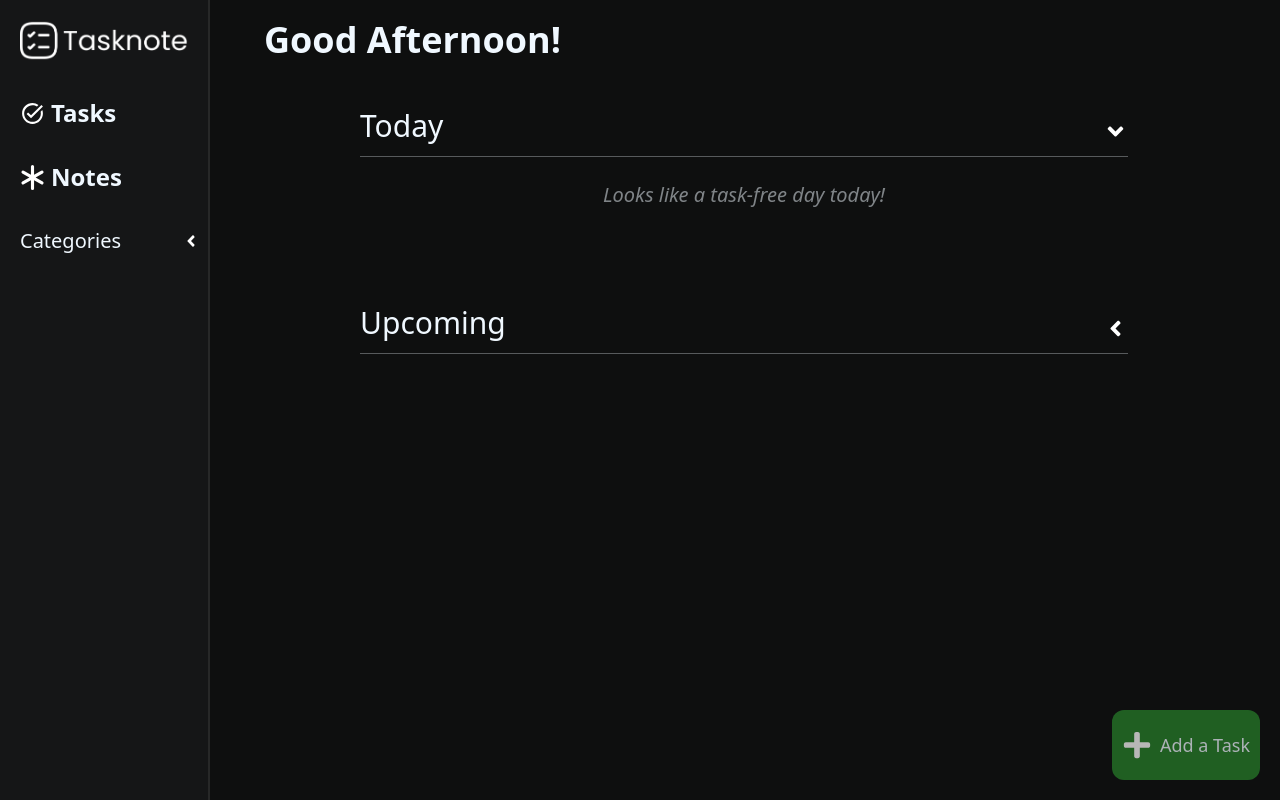
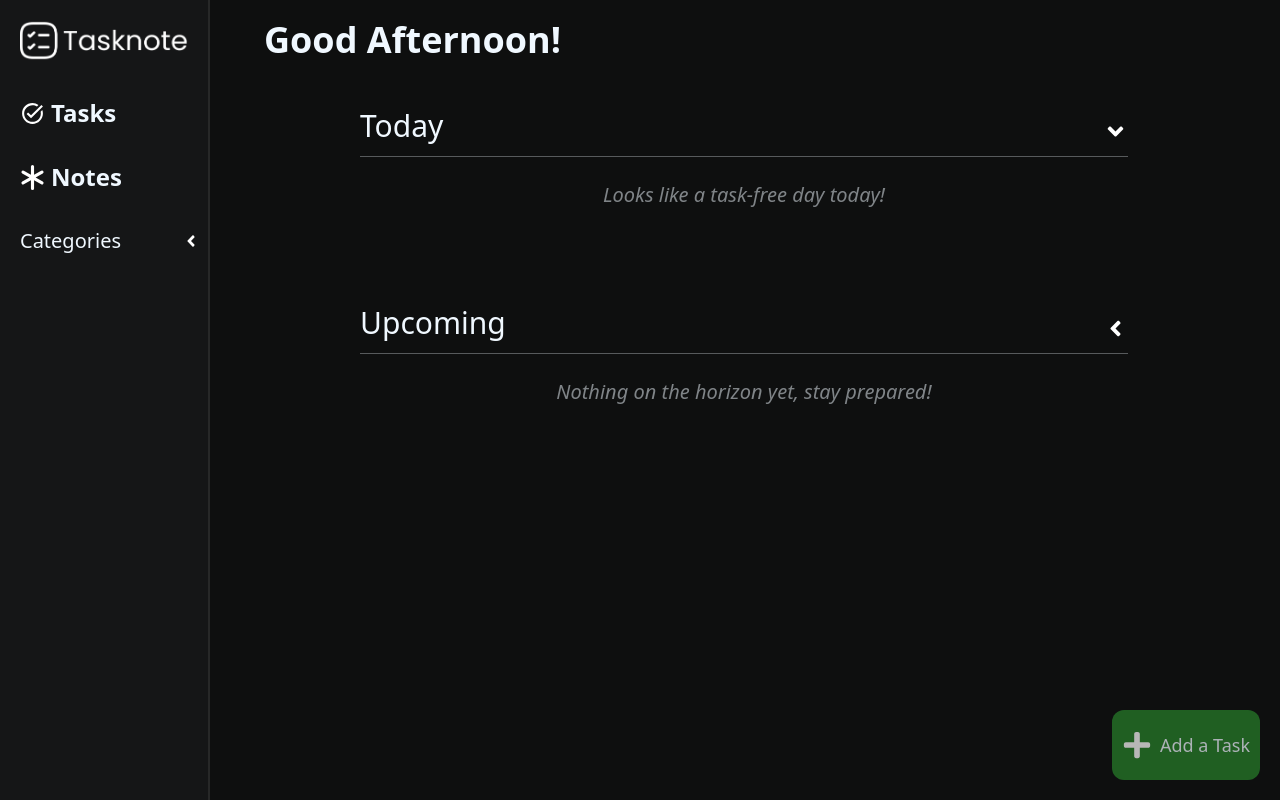
Before and after one commit to AmrTamer23/tasknote, a React (Create React App) app: page / in a window 1280 px wide. Built offline with nearby package versions, Linux system fonts and the light colour scheme; the HTML template or start-up script is replaced by a standard one.

Commit message:
logical change

```diff
--- a/src/pages/tasksLayout.tsx
+++ b/src/pages/tasksLayout.tsx
@@ -113,7 +113,7 @@ const TasksLayout = () => {
           </span>
           <hr />
 
-          <div className="flex flex-col pt-3 mt-3 tasks upcoming">
+          <div className="flex flex-col pt-3 mt-3 tasks upcoming open">
             {upcomingTasks.length === 0 ? (
               <p className="text-xl text-center opacity-50 italic">
                 Nothing on the horizon yet, stay prepared!
```
